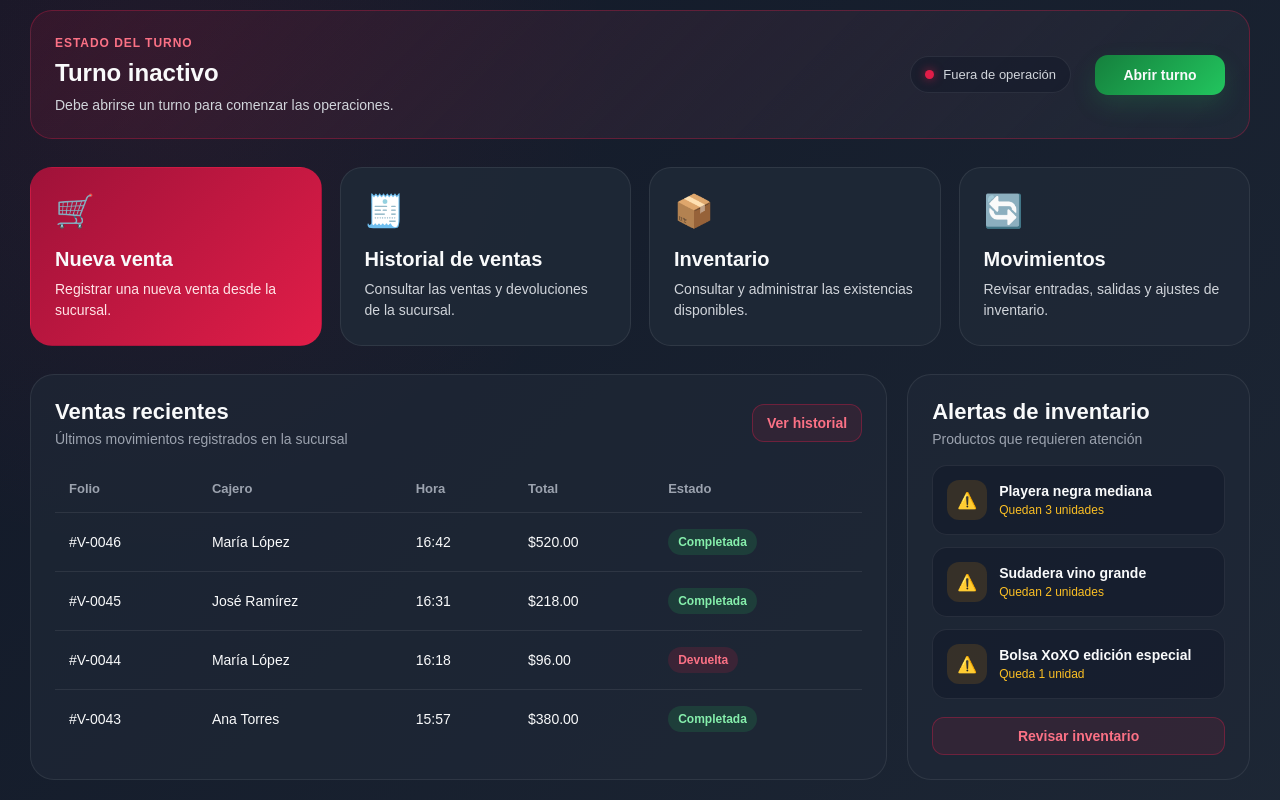
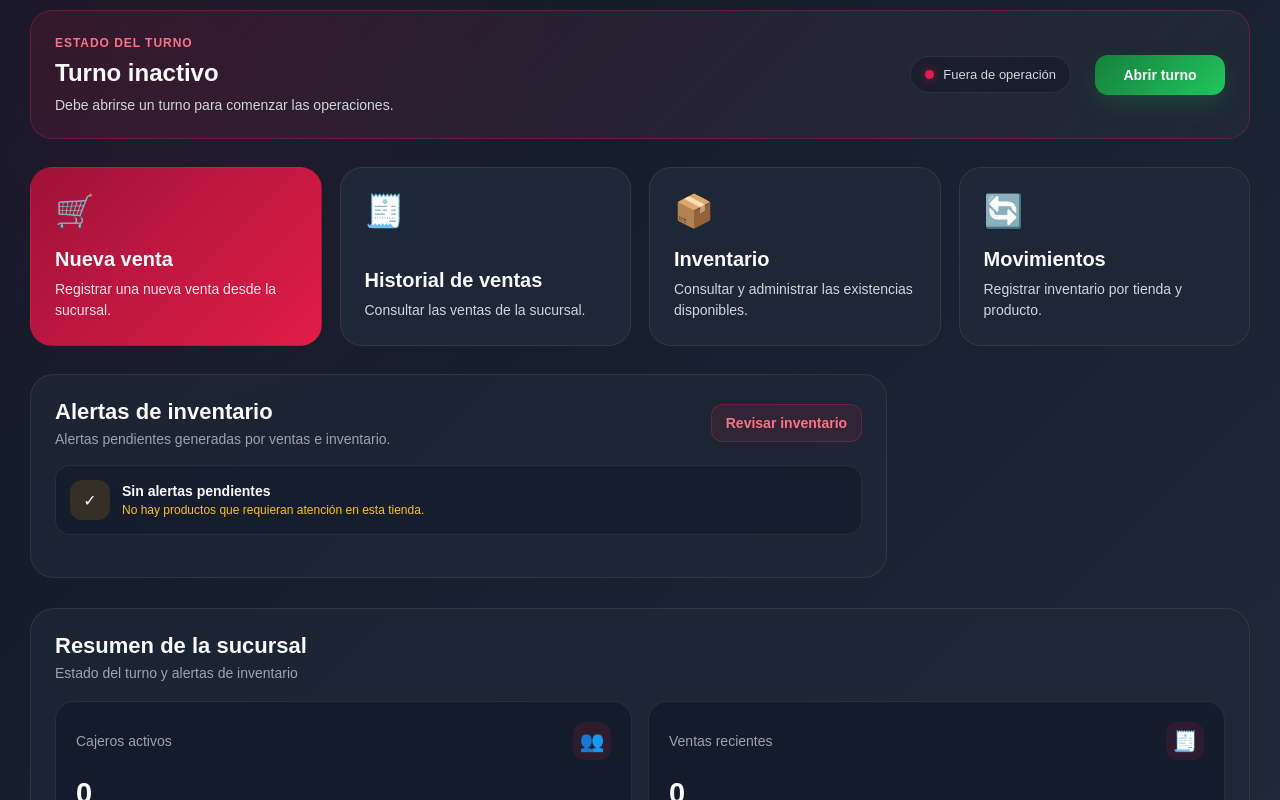
Before and after one commit to oguzmarc14/XOXO, an Angular app in the folder Frontend/: page /dashboard-gerente in a window 1280 px wide. Shown: the top 800 px of the page. Built offline with nearby package versions, Linux system fonts and the light colour scheme.

Commit message:
feat: cambios para añadir productos

```diff
--- a/Frontend/src/app/core/models/producto.model.ts
+++ b/Frontend/src/app/core/models/producto.model.ts
@@ -1,6 +1,8 @@
 export interface Producto {
   _id: string;
+  codigo: number;
   nombre: string;
   precio: number;
   categoria: string;
+  stockMinimo?: number;
 }
--- a/Frontend/src/app/features/dashboard-gerente/pages/dashboard-gerente/dashboard-gerente.html
+++ b/Frontend/src/app/features/dashboard-gerente/pages/dashboard-gerente/dashboard-gerente.html
@@ -1,5 +1,4 @@
 <main class="dashboard-content">
-  <!-- Estado y gestión del turno -->
   <section
     class="turno-banner"
     [class.turno-inactivo]="!turnoActivo"
@@ -52,7 +51,6 @@
     </div>
   </section>
 
-  <!-- Accesos principales -->
   <section class="quick-actions">
     <a
       class="action-card primary"
@@ -79,7 +77,7 @@
         <h3>Historial de ventas</h3>
 
         <p>
-          Consultar las ventas y devoluciones de la sucursal.
+          Consultar las ventas de la sucursal.
         </p>
       </div>
     </a>
@@ -109,173 +107,84 @@
         <h3>Movimientos</h3>
 
         <p>
-          Revisar entradas, salidas y ajustes de inventario.
+          Registrar inventario por tienda y producto.
         </p>
       </div>
     </a>
   </section>
 
-  <!-- Información principal -->
   <section class="dashboard-grid">
-    <!-- Ventas recientes -->
-    <section class="table-section">
+    <aside class="alerts-section full-width">
       <div class="section-header">
         <div>
-          <h2>Ventas recientes</h2>
+          <h2>Alertas de inventario</h2>
 
           <p>
-            Últimos movimientos registrados en la sucursal
+            Alertas pendientes generadas por ventas e inventario.
           </p>
         </div>
 
         <a
           class="section-link"
-          routerLink="/historial-ventas"
+          routerLink="/lista-inventario"
         >
-          Ver historial
+          Revisar inventario
         </a>
       </div>
 
-      <div class="table-container">
-        <table>
-          <thead>
-            <tr>
-              <th>Folio</th>
-              <th>Cajero</th>
-              <th>Hora</th>
-              <th>Total</th>
-              <th>Estado</th>
-            </tr>
-          </thead>
-
-          <tbody>
-            <tr>
-              <td>#V-0046</td>
-              <td>María López</td>
-              <td>16:42</td>
-              <td>$520.00</td>
-              <td>
-                <span class="status-badge success">
-                  Completada
-                </span>
-              </td>
-            </tr>
-
-            <tr>
-              <td>#V-0045</td>
-              <td>José Ramírez</td>
-              <td>16:31</td>
-              <td>$218.00</td>
-              <td>
-                <span class="status-badge success">
-                  Completada
-                </span>
-              </td>
-            </tr>
-
-            <tr>
-              <td>#V-0044</td>
-              <td>María López</td>
-              <td>16:18</td>
-              <td>$96.00</td>
-              <td>
-                <span class="status-badge danger">
-                  Devuelta
-                </span>
-              </td>
-            </tr>
-
-            <tr>
-              <td>#V-0043</td>
-              <td>Ana Torres</td>
-              <td>15:57</td>
-              <td>$380.00</td>
-              <td>
-                <span class="status-badge success">
-                  Completada
-                </span>
-              </td>
-            </tr>
-          </tbody>
-        </table>
-      </div>
-    </section>
-
-    <!-- Alertas de inventario -->
-    <aside class="alerts-section">
-      <div class="section-header">
-        <div>
-          <h2>Alertas de inventario</h2>
-
-          <p>
-            Productos que requieren atención
-          </p>
-        </div>
-      </div>
-
-      <div class="alert-list">
-        <article class="alert-item">
+      <div
+        class="alert-list"
+        *ngIf="alertas.length > 0; else sinAlertas"
+      >
+        <article
+          class="alert-item"
+          *ngFor="let alerta of alertas"
+        >
           <div class="alert-icon">
             ⚠️
           </div>
 
           <div class="alert-content">
             <strong>
-              Playera negra mediana
+              {{ alerta.productoId.nombre }}
             </strong>
 
             <span>
-              Quedan 3 unidades
+              {{ alerta.mensaje }}
             </span>
+
+            <small>
+              Stock anterior: {{ alerta.stockAnterior }}
+              · Vendidas: {{ alerta.cantidadVendida }}
+              · Stock actual: {{ alerta.stockNuevo }}
+            </small>
           </div>
         </article>
+      </div>
 
+      <ng-template #sinAlertas>
+        <div class="alert-list">
           <article class="alert-item">
             <div class="alert-icon">
-            ⚠️
+              ✓
             </div>
 
             <div class="alert-content">
-            <strong>
-              Sudadera vino grande
-            </strong>
+              <strong>Sin alertas pendientes</strong>
 
               <span>
-              Quedan 2 unidades
-            </span>
-          </div>
-        </article>
-
-        <article class="alert-item">
-          <div class="alert-icon">
-            ⚠️
-          </div>
-
-          <div class="alert-content">
-            <strong>
-              Bolsa XoXO edición especial
-            </strong>
-
-            <span>
-              Queda 1 unidad
+                No hay productos que requieran atención en esta tienda.
               </span>
             </div>
           </article>
         </div>
-
-      <a
-        class="inventory-link"
-        routerLink="/lista-inventario"
-      >
-        Revisar inventario
-      </a>
+      </ng-template>
     </aside>
   </section>
 
-  <!-- Resumen reutilizable -->
   <app-card-resumen
     titulo="Resumen de la sucursal"
-    subtitulo="Estado del turno y datos complementarios de la operación"
+    subtitulo="Estado del turno y alertas de inventario"
     [items]="resumenFinal"
   ></app-card-resumen>
 </main>
--- a/Frontend/src/app/features/dashboard-gerente/pages/dashboard-gerente/dashboard-gerente.ts
+++ b/Frontend/src/app/features/dashboard-gerente/pages/dashboard-gerente/dashboard-gerente.ts
@@ -40,10 +40,15 @@ interface AlertaBackend {
   _id: string;
   tiendaId: TiendaBackend | string;
   productoId: ProductoBackend;
+  ventaId?: string;
   tipo: string;
   mensaje: string;
+  stockAnterior: number;
+  cantidadVendida: number;
   stockNuevo: number;
-  estado: string;
+  estado: 'PENDIENTE' | 'RESUELTA';
+  fechaResolucion?: string;
+  fecha: string;
 }
 
 @Component({
--- a/Frontend/src/app/features/productos/crear-producto/crear-producto.html
+++ b/Frontend/src/app/features/productos/crear-producto/crear-producto.html
@@ -1,24 +1,14 @@
 <main class="create-product-page">
   <section class="page-introduction">
     <div>
-      <span class="eyebrow">
-        Catálogo de productos
-      </span>
+      <span class="eyebrow"> Catálogo de productos </span>
 
-      <h2>
-        Registrar nuevo producto
-      </h2>
+      <h2>Registrar nuevo producto</h2>
 
-      <p>
-        Captura la información necesaria para agregar
-        un producto al catálogo de XoXO.
-      </p>
+      <p>Captura la información necesaria para agregar un producto al catálogo de XoXO.</p>
     </div>
 
-    <a
-      class="back-link"
-      routerLink="/lista-productos"
-    >
+    <a class="back-link" routerLink="/lista-productos">
       <span aria-hidden="true">←</span>
       Volver al listado
     </a>
@@ -29,29 +19,18 @@
     <section class="product-form-card">
       <div class="section-heading">
         <div>
-          <h2>
-            Información del producto
-          </h2>
+          <h2>Información del producto</h2>
 
-          <p>
-            Completa los campos obligatorios antes de guardar.
-          </p>
+          <p>Completa los campos obligatorios antes de guardar.</p>
         </div>
 
-        <span class="required-label">
-          * Campos obligatorios
-        </span>
+        <span class="required-label"> * Campos obligatorios </span>
       </div>
 
-      <form
-        class="product-form"
-        (ngSubmit)="guardarProducto()"
-      >
+      <form class="product-form" (ngSubmit)="guardarProducto()">
         <div class="form-grid">
           <div class="form-group">
-            <label for="nombre">
-              Nombre del producto *
-            </label>
+            <label for="nombre"> Nombre del producto * </label>
 
             <input
               id="nombre"
@@ -66,9 +45,7 @@
           </div>
 
           <div class="form-group full-width">
-            <label>
-              Categoría *
-            </label>
+            <label> Categoría * </label>
 
             <div class="category-grid">
               @for (item of categorias; track item.nombre) {
@@ -96,9 +73,7 @@
           </div>
 
           <div class="form-group">
-            <label for="precio">
-              Precio de venta *
-            </label>
+            <label for="precio"> Precio de venta * </label>
 
             <div class="money-control">
               <span>$</span>
@@ -115,6 +90,22 @@
                 required
               />
             </div>
+          </div>
+
+          <div class="form-group">
+            <label for="codigo"> Código del producto * </label>
+
+            <input
+              id="codigo"
+              name="codigo"
+              type="number"
+              min="1"
+              step="1"
+              placeholder="Ejemplo: 1001"
+              [(ngModel)]="codigo"
+              [disabled]="guardando"
+              required
+            />
           </div>
         </div>
 
@@ -143,18 +134,9 @@
           </button>
 
           <div>
-            <a
-              class="cancel-button"
-              routerLink="/lista-productos"
-            >
-              Cancelar
-            </a>
+            <a class="cancel-button" routerLink="/lista-productos"> Cancelar </a>
 
-            <button
-              class="save-button"
-              type="submit"
-              [disabled]="guardando"
-            >
+            <button class="save-button" type="submit" [disabled]="guardando">
               {{ guardando ? 'Guardando...' : 'Guardar producto' }}
             </button>
           </div>
@@ -167,9 +149,7 @@
       <div class="preview-heading">
         <span>Vista previa</span>
 
-        <small>
-          Así se mostrará en el catálogo
-        </small>
+        <small> Así se mostrará en el catálogo </small>
       </div>
 
       <article class="product-preview">
@@ -189,7 +169,7 @@
           <span>Precio de venta</span>
 
           <strong>
-            {{ precioVistaPrevia | currency:'MXN':'symbol':'1.2-2' }}
+            {{ precioVistaPrevia | currency: 'MXN' : 'symbol' : '1.2-2' }}
           </strong>
         </div>
       </article>
@@ -197,10 +177,7 @@
       <div class="preview-notice">
         <span aria-hidden="true">💡</span>
 
-        <p>
-          La vista previa se actualiza automáticamente
-          mientras completas el formulario.
-        </p>
+        <p>La vista previa se actualiza automáticamente mientras completas el formulario.</p>
       </div>
     </aside>
   </div>
--- a/Frontend/src/app/features/productos/crear-producto/crear-producto.ts
+++ b/Frontend/src/app/features/productos/crear-producto/crear-producto.ts
@@ -13,6 +13,7 @@ import { ProductosService } from '../../../core/services/productos';
 })
 export class CrearProducto {
   nombre = '';
+  codigo: number | null = null;
   categoria = '';
   precio: number | null = null;
 
@@ -21,12 +22,12 @@ export class CrearProducto {
   mensajeExito = '';
 
   categorias = [
-    { nombre: 'Playeras',      icono: '👕' },
-    { nombre: 'Sudaderas',     icono: '🧥' },
-    { nombre: 'Accesorios',    icono: '👜' },
-    { nombre: 'Coleccionables',icono: '🎁' },
-    { nombre: 'Gorras',        icono: '🧢' },
-    { nombre: 'Otros',         icono: '📦' }
+    { nombre: 'Playeras', icono: '👕' },
+    { nombre: 'Sudaderas', icono: '🧥' },
+    { nombre: 'Accesorios', icono: '👜' },
+    { nombre: 'Coleccionables', icono: '🎁' },
+    { nombre: 'Gorras', icono: '🧢' },
+    { nombre: 'Otros', icono: '📦' }
   ];
 
   constructor(
@@ -46,11 +47,24 @@ export class CrearProducto {
     return Number(this.precio) || 0;
   }
 
-  get iconoCategoria(): string {
-    return this.categorias.find(c => c.nombre === this.categoria)?.icono ?? '📦';
+  get codigoVistaPrevia(): string {
+    return this.codigo?.toString() || 'Sin código';
   }
 
-  seleccionarCategoria(categoria: { nombre: string; icono: string }): void {
+  get iconoCategoria(): string {
+    return (
+      this.categorias.find(
+        c => c.nombre === this.categoria
+      )?.icono ?? '📦'
+    );
+  }
+
+  seleccionarCategoria(
+    categoria: {
+      nombre: string;
+      icono: string;
+    }
+  ): void {
     this.categoria = categoria.nombre;
     this.mensajeError = '';
     this.mensajeExito = '';
@@ -61,22 +75,38 @@ export class CrearProducto {
     this.mensajeExito = '';
 
     if (!this.nombre.trim()) {
-      this.mensajeError = 'El nombre del producto es obligatorio.';
+      this.mensajeError =
+        'El nombre del producto es obligatorio.';
       return;
     }
 
     if (this.nombre.trim().length < 3) {
-      this.mensajeError = 'El nombre debe contener al menos 3 caracteres.';
+      this.mensajeError =
+        'El nombre debe contener al menos 3 caracteres.';
+      return;
+    }
+
+    if (
+      this.codigo === null ||
+      this.codigo <= 0
+    ) {
+      this.mensajeError =
+        'El código del producto es obligatorio.';
       return;
     }
 
     if (!this.categoria) {
-      this.mensajeError = 'Selecciona una categoría.';
+      this.mensajeError =
+        'Selecciona una categoría.';
       return;
     }
 
-    if (this.precio === null || Number(this.precio) <= 0) {
-      this.mensajeError = 'El precio debe ser mayor a cero.';
+    if (
+      this.precio === null ||
+      Number(this.precio) <= 0
+    ) {
+      this.mensajeError =
+        'El precio debe ser mayor a cero.';
       return;
     }
 
@@ -84,15 +114,27 @@ export class CrearProducto {
 
     this.productosService.create({
       nombre: this.nombre.trim(),
+      codigo: Number(this.codigo),
       categoria: this.categoria,
       precio: Number(this.precio)
     }).subscribe({
       next: () => {
-        this.mensajeExito = 'El producto se registró correctamente.';
-        setTimeout(() => this.router.navigate(['/lista-productos']), 900);
+        this.mensajeExito =
+          'El producto se registró correctamente.';
+
+        setTimeout(() => {
+          this.router.navigate([
+            '/lista-productos'
+          ]);
+        }, 900);
       },
-      error: () => {
-        this.mensajeError = 'No fue posible guardar el producto.';
+
+      error: (error) => {
+        console.error(error);
+
+        this.mensajeError =
+          'No fue posible guardar el producto.';
+
         this.guardando = false;
       }
     });
@@ -100,6 +142,7 @@ export class CrearProducto {
 
   limpiarFormulario(): void {
     this.nombre = '';
+    this.codigo = null;
     this.categoria = '';
     this.precio = null;
     this.mensajeError = '';
--- a/Frontend/src/app/features/productos/editar-producto/editar-producto.html
+++ b/Frontend/src/app/features/productos/editar-producto/editar-producto.html
@@ -11,7 +11,7 @@
         </h2>
 
         <p>
-          Actualiza la información, precio y categoría
+          Actualiza el código, información, precio, categoría y stock mínimo
           del producto seleccionado.
         </p>
       </div>
@@ -43,15 +43,13 @@
 
   @if (productoEncontrado) {
     <div class="edit-product-layout">
-      <!-- Formulario -->
       <section class="product-form-card">
         <div class="section-heading">
           <div>
             <h2>Información del producto</h2>
 
             <p>
-              Modifica únicamente los datos que necesiten
-              actualizarse.
+              Modifica únicamente los datos que necesiten actualizarse.
             </p>
           </div>
 
@@ -68,6 +66,24 @@
           (ngSubmit)="guardarCambios()"
         >
           <div class="form-grid">
+            <div class="form-group">
+              <label for="codigo">
+                Código del producto *
+              </label>
+
+              <input
+                id="codigo"
+                name="codigo"
+                type="number"
+                min="1"
+                step="1"
+                placeholder="Ejemplo: 1001"
+                [(ngModel)]="codigo"
+                [disabled]="guardando"
+                required
+              />
+            </div>
+
             <div class="form-group">
               <label for="nombre">
                 Nombre del producto *
@@ -132,6 +148,28 @@
                 />
               </div>
             </div>
+
+            <div class="form-group">
+              <label for="stockMinimo">
+                Stock mínimo *
+              </label>
+
+              <input
+                id="stockMinimo"
+                name="stockMinimo"
+                type="number"
+                min="0"
+                step="1"
+                placeholder="Ejemplo: 5"
+                [(ngModel)]="stockMinimo"
+                [disabled]="guardando"
+                required
+              />
+
+              <small>
+                Se usará para generar alertas cuando el inventario sea bajo.
+              </small>
+            </div>
           </div>
 
           @if (mensajeError) {
@@ -178,7 +216,6 @@
         </form>
       </section>
 
-      <!-- Vista previa -->
       <aside class="product-preview-card">
         <div class="preview-heading">
           <span>Vista previa actualizada</span>
@@ -197,6 +234,10 @@
 
           <h3>{{ nombreVistaPrevia }}</h3>
 
+          <p class="preview-code">
+            Código: {{ codigoVistaPrevia }}
+          </p>
+
           <span class="preview-category">
             {{ categoriaVistaPrevia }}
           </span>
@@ -206,6 +247,14 @@
 
             <strong>
               {{ precioVistaPrevia | currency:'MXN':'symbol':'1.2-2' }}
+            </strong>
+          </div>
+
+          <div class="preview-price">
+            <span>Stock mínimo</span>
+
+            <strong>
+              {{ stockMinimoVistaPrevia }}
             </strong>
           </div>
         </article>
```
Also changed, not shown: Frontend/src/app/features/productos/editar-producto/editar-producto.ts (+55 -14 lines). Lines whose indentation alone changed are shown as unchanged.
